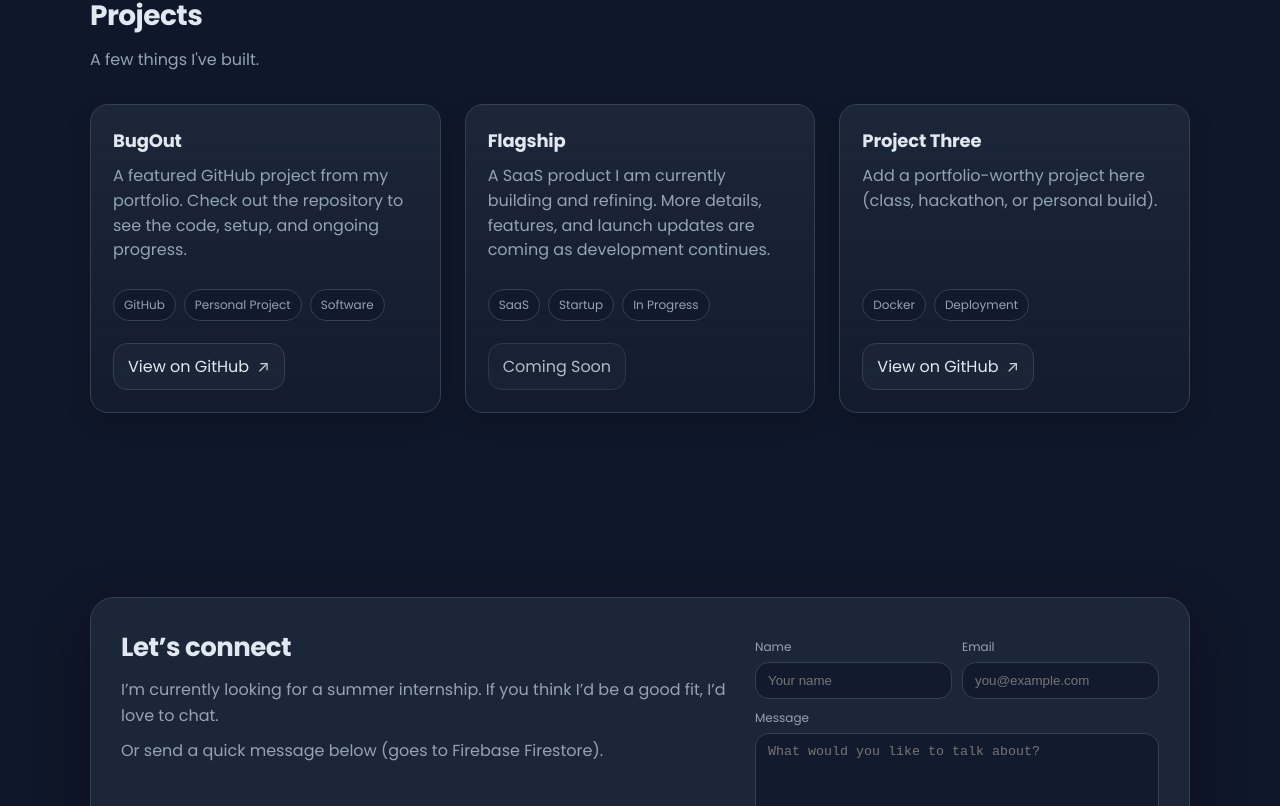
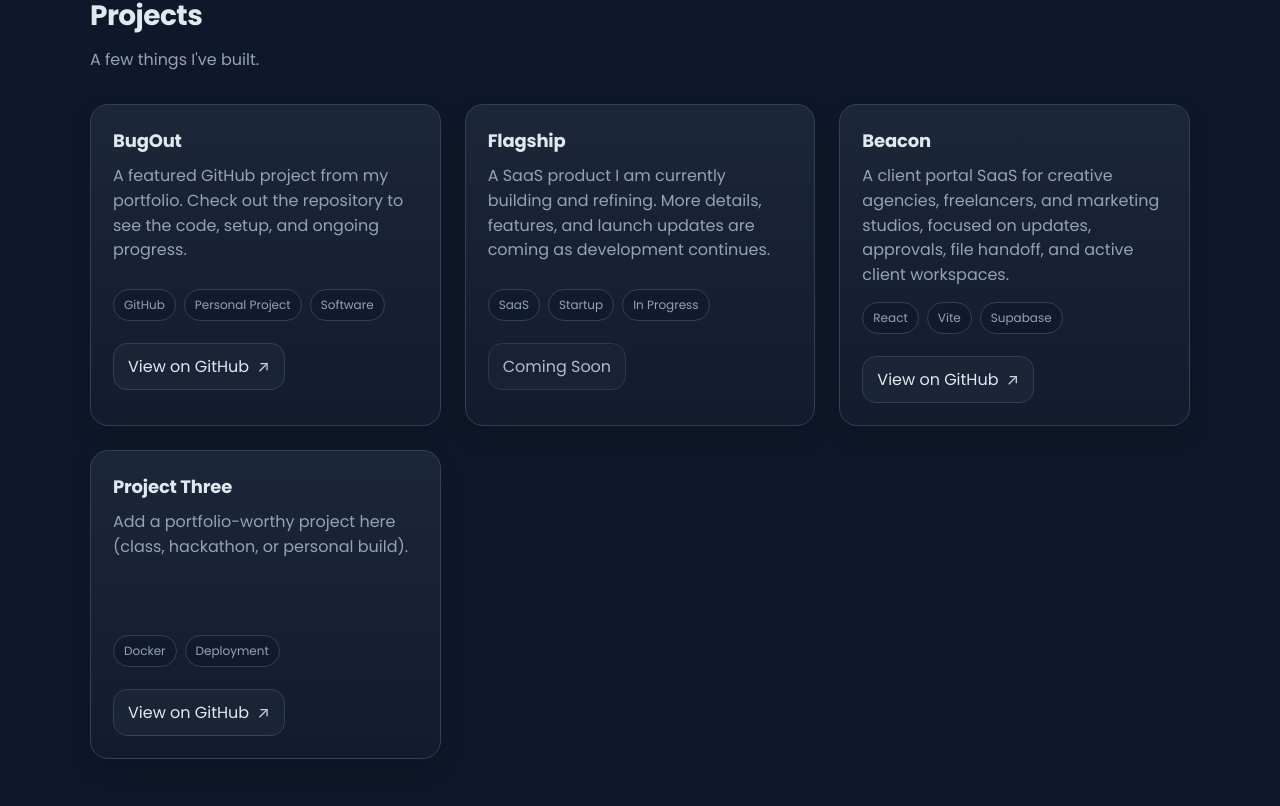
Before and after one commit to RyanStan59/Personal-website, a React (Create React App) app: page / in a window 1280 px wide. Shown: the part 1194-2000 px from the top of the page. Built offline with nearby package versions, Linux system fonts and the light colour scheme; no server answers.

Commit message:
Add Beacon to projects list

```diff
--- a/src/components/Projects.jsx
+++ b/src/components/Projects.jsx
@@ -16,6 +16,14 @@ const projects = [
     tags: ['SaaS', 'Startup', 'In Progress'],
     href: '',
     cta: 'Coming Soon',
+  },
+  {
+    title: 'Beacon',
+    description:
+      'A client portal SaaS for creative agencies, freelancers, and marketing studios, focused on updates, approvals, file handoff, and active client workspaces.',
+    tags: ['React', 'Vite', 'Supabase'],
+    href: 'https://github.com/RyanStan59/Beacon',
+    cta: 'View on GitHub',
   },
   {
     title: 'Project Three',
```
